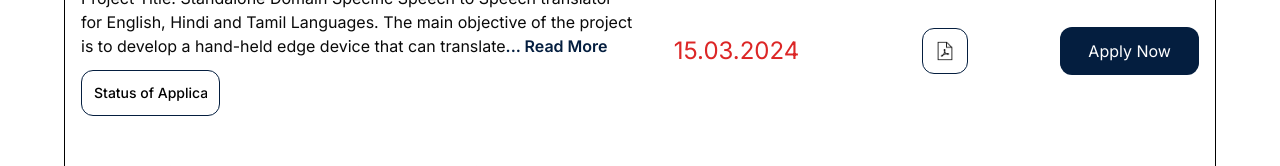
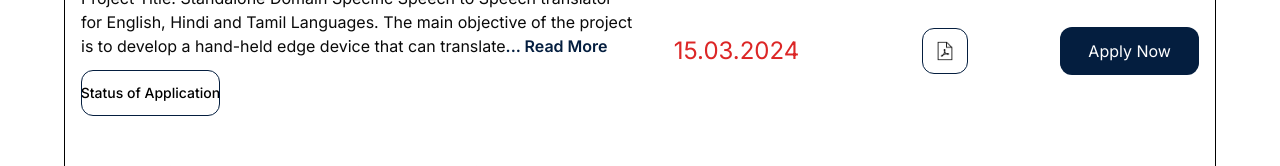
Before and after one commit to Velocity-IIITDWD/iiitdwd.ac.in, a Next.js app: page /careers in a window 1280 px wide. Shown: the part 697-863 px from the top of the page. Built offline with nearby package versions, Linux system fonts and the light colour scheme.

Commit message:
changes in Card

```diff
--- a/app/careers/Card.tsx
+++ b/app/careers/Card.tsx
@@ -6,26 +6,15 @@ import ReadMoreLess from '../../components/readmore';
 import Image from 'next/image';
 import { Button } from "@/components/ui/button"
 
+import { jobstype } from '@/data/jobs';
 
 
-import Link from 'next/link';
+const openLink = (url:string) => {
+    window.open(url, '_blank');
+};
 
 
-interface propstype {
-    title: string
-    details: string
-    date: string
-    GI: string
-    Apllication: string
-    Applicationoffline: string;
-    StatusofApplications: string;
-    Addendum: string
-
-}
-
-
-
-const Card = (props: propstype) => {
+const Card = ({ jobdata }: { jobdata: jobstype }) => {
 
 
 
@@ -42,25 +31,25 @@ const Card = (props: propstype) => {
             <div className=" hidden lg:flex   card py-4 px-4 w-[100%] mt-3  flex-col gap-3  bg-white rounded-lg ">
 
 
-                <div className="tilte w-1/2 font-bold text-3xl">  {props.title}</div>
+                <div className="tilte w-1/2 font-bold text-3xl">  {jobdata.title}</div>
 
 
                 <div className="InstructionnApply flex gap-2 justify-between items-center ">
 
                     <div className="details w-1/2">
-                        <ReadMoreLess text={props.details} />
+                        <ReadMoreLess text={jobdata.details} />
                         <div className="Others flex gap-4">
 
 
 
-                            {props.Applicationoffline ? <Button className='w-1/4   mt-3 hover:drop-shadow-xl    hover:scale-[1.05] hover:bg-white transition border bg-white border-dwd-primary text-black rounded-xl p-3'><Link href={props.Applicationoffline} className='overflow-hidden'>Apply Offline</Link></Button> : <div className='hidden' ></div>}
-                            {props.StatusofApplications ? <Button className='w-1/4   mt-3 hover:drop-shadow-xl hover:scale-[1.05] hover:bg-white transition  break-normal h-auto border bg-white border-dwd-primary text-black rounded-xl p-3'><Link href={props.StatusofApplications} className='overflow-hidden'>Status of Application</Link></Button> : <div className='hidden'></div>}
-                            {props.Addendum ? <Button className='w-1/4   mt-3 hover:drop-shadow-xl    hover:scale-[1.05] hover:bg-white transition border bg-white border-dwd-primary text-black rounded-xl p-3'><Link href={props.Addendum} className='overflow-hidden'>Addendum</Link></Button> : <div className='hidden' ></div>}
+                            {jobdata.Applicationoffline ? <Button className='w-1/4   mt-3 hover:drop-shadow-xl    hover:scale-[1.05] hover:bg-white transition border bg-white border-dwd-primary text-black rounded-xl p-3' onClick={()=>{openLink(jobdata.Applicationoffline)}} >Apply Offline</Button> : <div className='hidden' ></div>}
+                            {jobdata.StatusofApplications ? <Button className='w-1/4   mt-3 hover:drop-shadow-xl hover:scale-[1.05] hover:bg-white transition  break-normal h-auto border bg-white border-dwd-primary text-black rounded-xl p-3' onClick={()=>{openLink(jobdata.StatusofApplications)}}>Status of Application</Button> : <div className='hidden'></div>}
+                            {jobdata.Addendum ? <Button className='w-1/4   mt-3 hover:drop-shadow-xl    hover:scale-[1.05] hover:bg-white transition border bg-white border-dwd-primary text-black rounded-xl p-3' onClick={()=>{openLink(jobdata.Addendum)}}>Addendum</Button> : <div className='hidden' ></div>}
                         </div>
                     </div>
 
                     <div className="btns flex w-1/2 gap-4 justify-between items-center">
-                        <div className="lastdate w-1/3 text-center text-2xl text-red-600 ">{props.date} </div>
+                        <div className="lastdate w-1/3 text-center text-2xl text-red-600 ">{jobdata.date} </div>
 
 
 
@@ -73,12 +62,12 @@ const Card = (props: propstype) => {
 
 
 
-                        <button className='hover:scale-[1.08] hover:drop-shadow-xl  transition border border-dwd-primary rounded-xl p-3'><Link href={props.GI}>
+                        <button className='hover:scale-[1.08] hover:drop-shadow-xl  transition border border-dwd-primary rounded-xl p-3' onClick={()=>{openLink(jobdata.GI)}}>
                             <Image src="/pdf.png" width={20} height={20} alt="" />
 
 
-                        </Link></button>
-                        <button className='w-1/4 hover:scale-[1.08] hover:drop-shadow-xl  transition bg-dwd-primary text-white  rounded-xl p-3'><Link href={props.Apllication}>Apply Now</Link></button>
+                        </button>
+                        <button className='w-1/4 hover:scale-[1.08] hover:drop-shadow-xl  transition bg-dwd-primary text-white  rounded-xl p-3'  onClick={()=>{openLink(jobdata.Application)}}>Apply Now</button>
                     </div>
 
 
@@ -92,19 +81,19 @@ const Card = (props: propstype) => {
 
             {/* ! Tablet */}
             <div className="card hidden md:flex lg:hidden  shadow-2xl  mt-3 border-[2px] border-dwd-primary flex-col gap-3  bg-white rounded-lg p-3">
-                <div className="tilte font-bold text-3xl">  {props.title}</div>
-                <ReadMoreLess text={props.details} />
+                <div className="tilte font-bold text-3xl">  {jobdata.title}</div>
+                <ReadMoreLess text={jobdata.details} />
 
 
 
 
-                <div className="lastdate text-2xl text-red-600 ">Last date to receive applications: {props.date} </div>
+                <div className="lastdate text-2xl text-red-600 ">Last date to receive applications: {jobdata.date} </div>
                 <div className="InstructionnApply flex gap-2 justify-between">
-                    <button className='w-1/2 border border-[#01122b] text-black rounded-xl p-3'><Link href={props.GI}>General Instruction</Link></button>
-                    {props.Applicationoffline ? <button className='w-1/2  bg-[#01122b] text-white  rounded-xl p-3'><Link href={props.Applicationoffline}>Apply Offline</Link></button> : <div className='hidden' ></div>}
-                    {props.StatusofApplications ? <button className='w-1/2  bg-[#01122b] text-white  rounded-xl p-3'><Link href={props.StatusofApplications}>Status of Application</Link></button>: <div className='hidden'></div>}
-                    {props.Addendum ? <button className='w-1/2  bg-[#01122b] text-white  rounded-xl p-3'><Link href={props.Addendum}>Addendum</Link></button>: <div className='hidden'></div>}
-                    <button className='w-1/2 bg-[#01122b] text-white  rounded-xl p-3'><Link href={props.Apllication}>Apply Now</Link></button>
+                    <button className='w-1/2 border border-[#01122b] text-black rounded-xl p-3' onClick={()=>{openLink(jobdata.GI)}}>General Instruction</button>
+                    {jobdata.Applicationoffline ? <button className='w-1/2  bg-[#01122b] text-white  rounded-xl p-3' onClick={()=>{openLink(jobdata.Applicationoffline)}}>Apply Offline</button> : <div className='hidden' ></div>}
+                    {jobdata.StatusofApplications ? <button className='w-1/2  bg-[#01122b] text-white  rounded-xl p-3' onClick={()=>{openLink(jobdata.StatusofApplications)}}>Status of Application</button>: <div className='hidden'></div>}
+                    {jobdata.Addendum ? <button className='w-1/2  bg-[#01122b] text-white  rounded-xl p-3' onClick={()=>{openLink(jobdata.Addendum)}}>Addendum</button>: <div className='hidden'></div>}
+                    <button className='w-1/2 bg-[#01122b] text-white  rounded-xl p-3' onClick={()=>{openLink(jobdata.Application)}} >Apply Now</button>
                 </div>
             </div>
 
@@ -112,24 +101,24 @@ const Card = (props: propstype) => {
             {/*! phone */}
 
             <div className=" md:hidden card shadow-2xl overflow-hidden   mt-3 flex flex-col gap-3  border-[2px] border-dwd-primary  bg-white rounded-lg p-3">
-                <div className="tilte font-bold text-2xl">  {props.title}</div>
+                <div className="tilte font-bold text-2xl">  {jobdata.title}</div>
 
 
-                <ReadMoreLess text={props.details} />
+                <ReadMoreLess text={jobdata.details} />
 
 
 
-                <div className="lastdate text-xl text-red-600 ">Last date to receive applications: {props.date} </div>
+                <div className="lastdate text-xl text-red-600 ">Last date to receive applications: {jobdata.date} </div>
                 <div className="InstructionnApply flex gap-2 justify-between">
-                    <button className='w-1/2 border border-[#01122b] text-black rounded-xl p-1'><Link href={props.GI}>General Instruction</Link></button>
+                    <button className='w-1/2 border border-[#01122b] text-black rounded-xl p-1' onClick={()=>{openLink(jobdata.GI)}} >General Instruction</button>
 
-                    {props.Applicationoffline ? <button className='w-1/2 bg-[#01122b] text-white  rounded-xl p-1'><Link href={props.Applicationoffline}>Apply Offline</Link></button> : <div className='hidden' ></div>}
-                    {props.StatusofApplications ? <button className='w-1/2 bg-[#01122b] text-white  rounded-xl p-1'><Link href={props.StatusofApplications}>Status of Application</Link></button>: <div className='hidden'></div>}
-                    {props.Addendum  ? <button className='w-1/2 bg-[#01122b] text-white  rounded-xl p-1'><Link href={props.Addendum}>Addendum</Link></button>: <div className='hidden'></div>}
+                    {jobdata.Applicationoffline ? <button className='w-1/2 bg-[#01122b] text-white  rounded-xl p-1' onClick={()=>{openLink(jobdata.Applicationoffline)}}>Apply Offline</button> : <div className='hidden' ></div>}
+                    {jobdata.StatusofApplications ? <button className='w-1/2 bg-[#01122b] text-white  rounded-xl p-1' onClick={()=>{openLink(jobdata.StatusofApplications)}} >Status of Application</button>: <div className='hidden'></div>}
+                    {jobdata.Addendum  ? <Button className='w-1/2 bg-[#01122b] text-white  rounded-xl p-1' onClick={()=>{openLink(jobdata.Addendum)}}>Addendum</Button>: <div className='hidden'></div>}
 
 
 
-                    <button className='w-1/2 bg-[#01122b] text-white  rounded-xl p-1'><Link href={props.Apllication}>Apply Now</Link></button>
+                    <button className='w-1/2 bg-[#01122b] text-white  rounded-xl p-1' onClick={()=>{openLink(jobdata.Application)}}>Apply Now</button>
                 </div>
             </div>
 
--- a/app/careers/page.tsx
+++ b/app/careers/page.tsx
@@ -95,17 +95,7 @@ const Page = () => {
             </div>
           </div>
           {filteredJobs.map((jobdata, index) => (
-            <Card
-              key={index}
-              title={jobdata.title}
-              details={jobdata.details}
-              date={jobdata.date}
-              GI={jobdata.GI}
-              Apllication={jobdata.Apllication}
-              Applicationoffline={jobdata.Applicationoffline}
-              StatusofApplications={jobdata.StatusofApplications}
-              Addendum={jobdata.Addendum}
-            />
+            <Card key={index} jobdata={jobdata} />
           ))}
         </div>
       </div>
--- a/data/jobs.ts
+++ b/data/jobs.ts
@@ -4,7 +4,7 @@ export type jobstype = {
   details: string;
   date: string;
   GI: string;
-  Apllication: string;
+  Application: string;
   Applicationoffline:string;
   StatusofApplications:string;
   Addendum: string
@@ -17,7 +17,7 @@ export const jobsdata: jobstype[] =[
     "details": "",
     "date": "05.06.2024",
     "GI": "https://iiitdwd.ac.in/docs/SERB-Project-ASSO.pdf",
-    "Apllication": "https://docs.google.com/forms/d/e/1FAIpQLSfLha6Cna4M6CjkxpBHb7yH57y01v3U0nTgRpwFO28rGOCKqA/closedform",
+    "Application": "https://docs.google.com/forms/d/e/1FAIpQLSfLha6Cna4M6CjkxpBHb7yH57y01v3U0nTgRpwFO28rGOCKqA/closedform",
     "Applicationoffline": "https://iiitdwd.ac.in/docs/OfflineApplicationFormatDirIIITDharwad.pdf",
     "StatusofApplications": "",
     "Addendum": ""
@@ -28,7 +28,7 @@ export const jobsdata: jobstype[] =[
     "details": "Project Title: Standalone Domain Specific Speech to Speech translator for English, Hindi and Tamil Languages. The main objective of the project is to develop a hand-held edge device that can translate speech from one language to another. This project is multidisciplinary and requires knowledge of Embedded Devices, IoT, Artificial Intelligence, and Machine Learning. The project involves multiple academic organizations along with corporate companies as partners. The project is funded under the SERB Imprint II C.2 and is partially funded by corporate companies.",
     "date": "15.03.2024",
     "GI": "https://iiitdwd.ac.in/docs/SERB-Project-ASSO.pdf",
-    "Apllication": "https://docs.google.com/forms/d/e/1FAIpQLSfLha6Cna4M6CjkxpBHb7yH57y01v3U0nTgRpwFO28rGOCKqA/closedform",
+    "Application": "https://docs.google.com/forms/d/e/1FAIpQLSfLha6Cna4M6CjkxpBHb7yH57y01v3U0nTgRpwFO28rGOCKqA/closedform",
     "Applicationoffline": "",
     "StatusofApplications": "https://iiitdwd.ac.in/docs/Provisional_Shortlisting_Status_for_the_positing_on_Registrar.pdf",
     "Addendum": ""
@@ -39,7 +39,7 @@ export const jobsdata: jobstype[] =[
     "details": "Project Title: Autonomous Navigating Humanoid. The Project aims to develop an indoor navigating humanoid capable of interacting naturally with humans and understanding the environment. The task is to develop applications or features such as autonomous navigation, mapping, speech recognition, dialogue management, text-to-speech synthesizer, speaker recognition, and integration of subsystems to a mobile robot.",
     "date": "05.03.2024",
     "GI": "https://iiitdwd.ac.in/docs/Tihan-Project-Asso.pdf",
-    "Apllication": "https://docs.google.com/forms/d/e/1FAIpQLSfLha6Cna4M6CjkxpBHb7yH57y01v3U0nTgRpwFO28rGOCKqA/closedform",
+    "Application": "https://docs.google.com/forms/d/e/1FAIpQLSfLha6Cna4M6CjkxpBHb7yH57y01v3U0nTgRpwFO28rGOCKqA/closedform",
     "Applicationoffline": "",
     "StatusofApplications": "",
     "Addendum": "https://iiitdwd.ac.in/docs/careers/AddendumFacultyRecruitmentMay2022.pdf"
@@ -50,7 +50,7 @@ export const jobsdata: jobstype[] =[
     "details": "",
     "date": "16.02.2024",
     "GI": "https://iiitdwd.ac.in/docs/Tihan-Project-Asso.pdf",
-    "Apllication": "https://docs.google.com/forms/d/e/1FAIpQLSfLha6Cna4M6CjkxpBHb7yH57y01v3U0nTgRpwFO28rGOCKqA/closedform",
+    "Application": "https://docs.google.com/forms/d/e/1FAIpQLSfLha6Cna4M6CjkxpBHb7yH57y01v3U0nTgRpwFO28rGOCKqA/closedform",
     "Applicationoffline": "",
     "StatusofApplications": "",
     "Addendum": ""
@@ -61,7 +61,7 @@ export const jobsdata: jobstype[] =[
     "details": "",
     "date": "31.01.2024",
     "GI": "https://iiitdwd.ac.in/docs/Tihan-Project-Asso.pdf",
-    "Apllication": "https://docs.google.com/forms/d/e/1FAIpQLSfLha6Cna4M6CjkxpBHb7yH57y01v3U0nTgRpwFO28rGOCKqA/closedform",
+    "Application": "https://docs.google.com/forms/d/e/1FAIpQLSfLha6Cna4M6CjkxpBHb7yH57y01v3U0nTgRpwFO28rGOCKqA/closedform",
     "Applicationoffline": "",
     "StatusofApplications": "",
     "Addendum": ""
@@ -72,7 +72,7 @@ export const jobsdata: jobstype[] =[
     "details": "",
     "date": "04.11.2023",
     "GI": "https://iiitdwd.ac.in/docs/Tihan-Project-Asso.pdf",
-    "Apllication": "https://docs.google.com/forms/d/e/1FAIpQLSfLha6Cna4M6CjkxpBHb7yH57y01v3U0nTgRpwFO28rGOCKqA/closedform",
+    "Application": "https://docs.google.com/forms/d/e/1FAIpQLSfLha6Cna4M6CjkxpBHb7yH57y01v3U0nTgRpwFO28rGOCKqA/closedform",
     "Applicationoffline": "",
     "StatusofApplications": "",
     "Addendum": ""
@@ -83,7 +83,7 @@ export const jobsdata: jobstype[] =[
     "details": "",
     "date": "23.10.2023",
     "GI": "https://iiitdwd.ac.in/docs/Tihan-Project-Asso.pdf",
-    "Apllication": "https://docs.google.com/forms/d/e/1FAIpQLSfLha6Cna4M6CjkxpBHb7yH57y01v3U0nTgRpwFO28rGOCKqA/closedform",
+    "Application": "https://docs.google.com/forms/d/e/1FAIpQLSfLha6Cna4M6CjkxpBHb7yH57y01v3U0nTgRpwFO28rGOCKqA/closedform",
     "Applicationoffline": "",
     "StatusofApplications": "",
     "Addendum": ""
@@ -94,7 +94,7 @@ export const jobsdata: jobstype[] =[
     "details": "",
     "date": "16.09.2023",
     "GI": "https://iiitdwd.ac.in/docs/SERB-Project-ASSO.pdf",
-    "Apllication": "https://docs.google.com/forms/d/e/1FAIpQLSfLha6Cna4M6CjkxpBHb7yH57y01v3U0nTgRpwFO28rGOCKqA/closedform",
+    "Application": "https://docs.google.com/forms/d/e/1FAIpQLSfLha6Cna4M6CjkxpBHb7yH57y01v3U0nTgRpwFO28rGOCKqA/closedform",
     "Applicationoffline": "",
     "StatusofApplications": "",
     "Addendum": ""
@@ -105,7 +105,7 @@ export const jobsdata: jobstype[] =[
     "details": "Project Title: Standalone Domain Specific Speech to Speech translator for English, Hindi and Tamil Languages. The main objective of the project is to develop a hand-held edge device that can translate speech from one language to another. This project is multidisciplinary and requires knowledge of Embedded Devices, IoT, Artificial Intelligence, and Machine Learning. The project involves multiple academic organizations along with corporate companies as partners. The project is funded under the SERB Imprint II C.2 and is partially funded by corporate companies.",
     "date": "06.09.2023",
     "GI": "https://iiitdwd.ac.in/docs/SERB-Project-ASSO.pdf",
-    "Apllication": "https://docs.google.com/forms/d/e/1FAIpQLSfLha6Cna4M6CjkxpBHb7yH57y01v3U0nTgRpwFO28rGOCKqA/closedform",
+    "Application": "https://docs.google.com/forms/d/e/1FAIpQLSfLha6Cna4M6CjkxpBHb7yH57y01v3U0nTgRpwFO28rGOCKqA/closedform",
     "Applicationoffline": "",
     "StatusofApplications": "",
     "Addendum": ""
@@ -116,7 +116,7 @@ export const jobsdata: jobstype[] =[
     "details": "",
     "date": "23.08.2023",
     "GI": "https://iiitdwd.ac.in/docs/Tihan-Project-Asso.pdf",
-    "Apllication": "https://docs.google.com/forms/d/e/1FAIpQLSfLha6Cna4M6CjkxpBHb7yH57y01v3U0nTgRpwFO28rGOCKqA/closedform",
+    "Application": "https://docs.google.com/forms/d/e/1FAIpQLSfLha6Cna4M6CjkxpBHb7yH57y01v3U0nTgRpwFO28rGOCKqA/closedform",
     "Applicationoffline": "",
     "StatusofApplications": "",
     "Addendum": ""
@@ -127,7 +127,7 @@ export const jobsdata: jobstype[] =[
     "details": "",
     "date": "10.06.2023",
     "GI": "https://iiitdwd.ac.in/docs/SERB-Project-ASSO.pdf",
-    "Apllication": "https://docs.google.com/forms/d/e/1FAIpQLSfLha6Cna4M6CjkxpBHb7yH57y01v3U0nTgRpwFO28rGOCKqA/closedform",
+    "Application": "https://docs.google.com/forms/d/e/1FAIpQLSfLha6Cna4M6CjkxpBHb7yH57y01v3U0nTgRpwFO28rGOCKqA/closedform",
     "Applicationoffline": "",
     "StatusofApplications": "",
     "Addendum": ""
@@ -138,7 +138,7 @@ export const jobsdata: jobstype[] =[
     "details": "",
     "date": "17.05.2023",
     "GI": "https://iiitdwd.ac.in/docs/SERB-Project-ASSO.pdf",
-    "Apllication": "https://docs.google.com/forms/d/e/1FAIpQLSfLha6Cna4M6CjkxpBHb7yH57y01v3U0nTgRpwFO28rGOCKqA/closedform",
+    "Application": "https://docs.google.com/forms/d/e/1FAIpQLSfLha6Cna4M6CjkxpBHb7yH57y01v3U0nTgRpwFO28rGOCKqA/closedform",
     "Applicationoffline": "",
     "StatusofApplications": "",
     "Addendum": ""
@@ -149,7 +149,7 @@ export const jobsdata: jobstype[] =[
     "details": "",
     "date": "23.02.2023",
     "GI": "https://iiitdwd.ac.in/docs/SERB-Project-ASSO.pdf",
-    "Apllication": "https://docs.google.com/forms/d/e/1FAIpQLSfLha6Cna4M6CjkxpBHb7yH57y01v3U0nTgRpwFO28rGOCKqA/closedform",
+    "Application": "https://docs.google.com/forms/d/e/1FAIpQLSfLha6Cna4M6CjkxpBHb7yH57y01v3U0nTgRpwFO28rGOCKqA/closedform",
     "Applicationoffline": "",
     "StatusofApplications": "",
     "Addendum": ""
```
